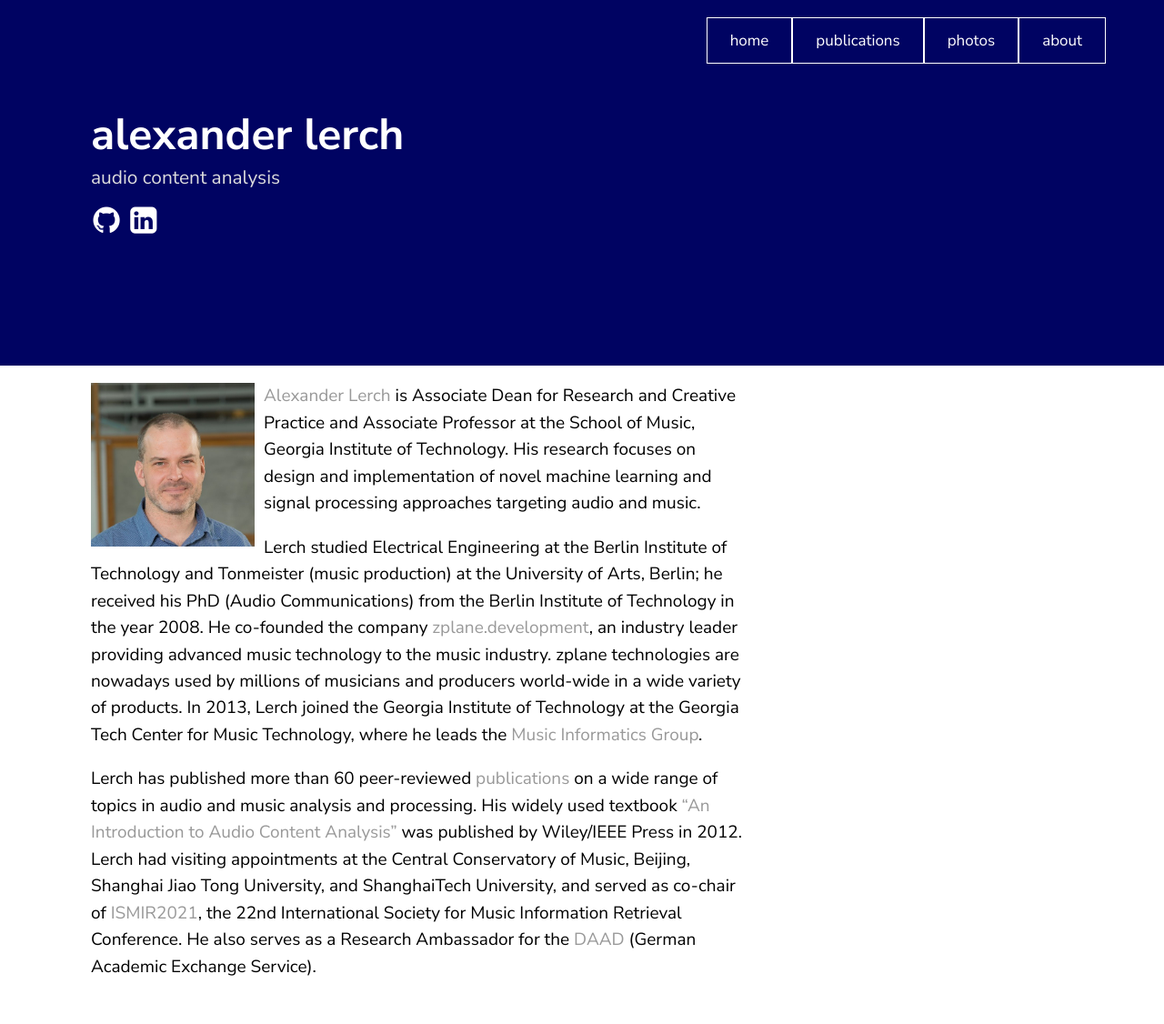
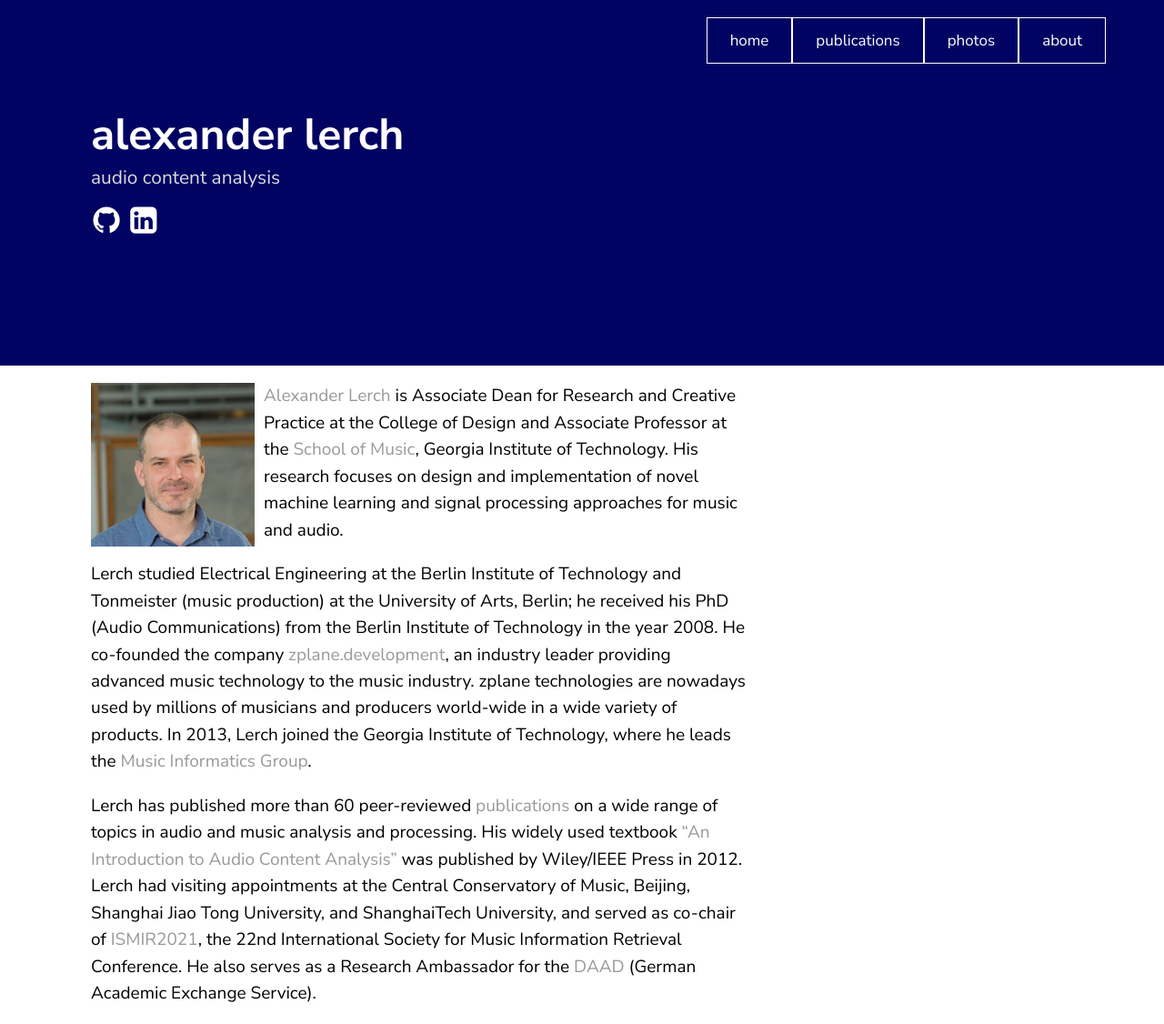
Before and after one commit to alexanderlerch/alexanderlerch.github.io, a Jekyll site: the page built from about.md, in a window 1280 px wide. Shown: the whole page at 91% size. Built offline with Jekyll 4.4.1, drawn with Linux system fonts in a browser that asks for light colours; before the commit the page ends 1097 px from its top, so only the background shows below that.

Commit message:
minor updates

```diff
--- a/about.md
+++ b/about.md
@@ -3,8 +3,8 @@
 ---
 
 <img align="left" style="float: left; margin-left: 0px; margin-right: 10px;" src="/img/lerch.png" alt="photo of alexander lerch" width="180"/>
-[Alexander Lerch](https://www.linkedin.com/lerch) is Associate Dean for Research and Creative Practice and Associate Professor at the School of Music, Georgia Institute of Technology. His research focuses on design and implementation of novel machine learning and signal processing approaches targeting audio and music.
+[Alexander Lerch](https://www.linkedin.com/lerch) is Associate Dean for Research and Creative Practice at the College of Design and Associate Professor at the [School of Music](https://music.gatech.edu), Georgia Institute of Technology. His research focuses on design and implementation of novel machine learning and signal processing approaches for music and audio.
 
-Lerch studied Electrical Engineering at the Berlin Institute of Technology and Tonmeister (music production) at the University of Arts, Berlin; he received his PhD (Audio Communications) from the Berlin Institute of Technology in the year 2008. He co-founded the company [zplane.development](https://www.zplane.de), an industry leader providing advanced music technology to the music industry. zplane technologies are nowadays used by millions of musicians and producers world-wide in a wide variety of products. In 2013, Lerch joined the Georgia Institute of Technology at the Georgia Tech Center for Music Technology, where he leads the [Music Informatics Group](https://musicinformatics.gatech.edu).
+Lerch studied Electrical Engineering at the Berlin Institute of Technology and Tonmeister (music production) at the University of Arts, Berlin; he received his PhD (Audio Communications) from the Berlin Institute of Technology in the year 2008. He co-founded the company [zplane.development](https://www.zplane.de), an industry leader providing advanced music technology to the music industry. zplane technologies are nowadays used by millions of musicians and producers world-wide in a wide variety of products. In 2013, Lerch joined the Georgia Institute of Technology, where he leads the [Music Informatics Group](https://musicinformatics.gatech.edu).
 
 Lerch has published more than 60 peer-reviewed [publications](/publications) on a wide range of topics in audio and music analysis and processing. His widely used textbook ["An Introduction to Audio Content Analysis"](https://www.AudioContentAnalysis.org) was published by Wiley/IEEE Press in 2012. Lerch had visiting appointments at the Central Conservatory of Music, Beijing, Shanghai Jiao Tong University, and ShanghaiTech University, and served as co-chair of [ISMIR2021](https://www.ismir2021.ismir.net), the 22nd International Society for Music Information Retrieval Conference. He also serves as a Research Ambassador for the [DAAD](https://www.daad.org)  (German Academic Exchange Service).
```
